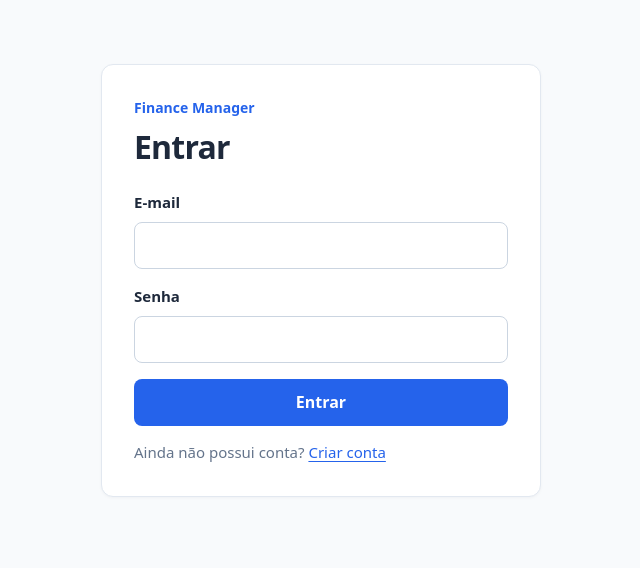
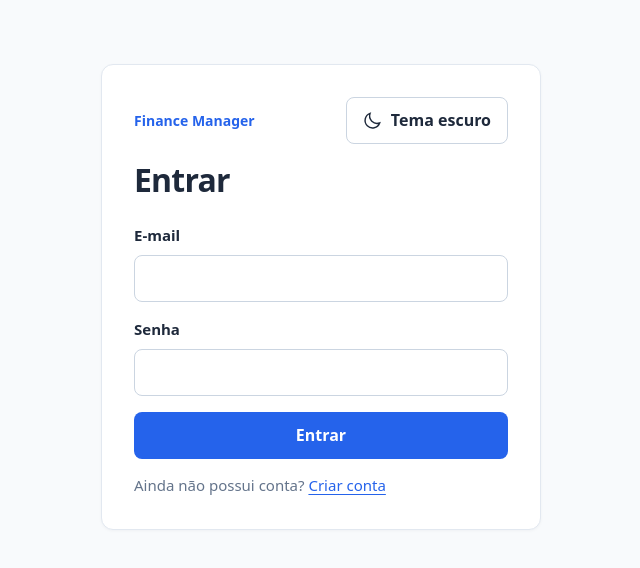
Before and after one commit to GabrielHDias/Finance_Manager, a Next.js app in the folder frontend/: page /login in a window 1280 px wide. Shown: the top 568 px of the page, without its empty margins (319-959 px from the left). Built offline with nearby package versions, Linux system fonts and the light colour scheme; no server answers.

Commit message:
feat(frontend): implement persistent dark mode with neutral surfaces

```diff
--- a/frontend/src/app/globals.css
+++ b/frontend/src/app/globals.css
@@ -224,7 +224,7 @@ button {
   border: 1px solid transparent;
   border-radius: var(--radius-control);
   background-color: var(--color-primary);
-  color: var(--color-surface);
+  color: var(--color-on-primary);
   font-weight: 600;
   cursor: pointer;
 }
@@ -246,7 +246,7 @@ button.button--secondary:hover:not(:disabled) {
 
 button.button--danger {
   background-color: var(--color-expense);
-  color: var(--color-surface);
+  color: var(--color-on-danger);
 }
 
 button.button--danger:hover:not(:disabled) {
@@ -690,3 +690,15 @@ button:disabled {
     padding: var(--space-6);
   }
 }
+
+/* Theme controls share the same behavior on public and authenticated pages. */
+.navigation-actions, .auth-heading { display: flex; align-items: center; flex-wrap: wrap; gap: var(--space-3); }
+.auth-heading { justify-content: space-between; margin-bottom: var(--space-4); }
+.auth-heading .auth-brand { margin: 0; }
+.theme-toggle { display: inline-flex; align-items: center; justify-content: center; gap: var(--space-2); flex-shrink: 0; }
+.theme-toggle svg { flex-shrink: 0; }
+.theme-toggle__sun { display: none; }
+:root[data-theme="dark"] .theme-toggle__sun { display: block; }
+:root[data-theme="dark"] .theme-toggle__moon { display: none; }
+body { transition: background-color 180ms ease, color 180ms ease; }
+@media (prefers-reduced-motion: reduce) { body { transition: none; } }
--- a/frontend/src/app/layout.tsx
+++ b/frontend/src/app/layout.tsx
@@ -1,5 +1,7 @@
 import type { Metadata } from "next";
 import "./globals.css";
+import { ThemeProvider } from "@/contexts/theme-context";
+import { themeInitializer } from "@/lib/theme";
 
 export const metadata: Metadata = {
   title: "Finance Manager",
@@ -8,8 +10,9 @@ export const metadata: Metadata = {
 
 export default function RootLayout({ children }: LayoutProps<"/">) {
   return (
-    <html lang="pt-BR">
-      <body>{children}</body>
+    <html lang="pt-BR" suppressHydrationWarning>
+      <head><script dangerouslySetInnerHTML={{ __html: themeInitializer }} /></head>
+      <body><ThemeProvider>{children}</ThemeProvider></body>
     </html>
   );
 }
--- a/frontend/src/app/login/page.tsx
+++ b/frontend/src/app/login/page.tsx
@@ -1,5 +1,6 @@
 "use client";
 
+import ThemeToggle from "@/components/theme-toggle";
 import { FormEvent, useState } from "react";
 import { useRouter } from "next/navigation";
 import { ApiError } from "@/lib/api-error";
@@ -45,7 +46,7 @@ export default function LoginPage() {
 
   return (
     <main className="auth-card">
-      <p className="auth-brand">Finance Manager</p>
+      <div className="auth-heading"><p className="auth-brand">Finance Manager</p><ThemeToggle /></div>
       <h1>Entrar</h1>
 
       <form onSubmit={handleSubmit}>
--- a/frontend/src/app/page.module.css
+++ b/frontend/src/app/page.module.css
@@ -31,7 +31,7 @@
   height: 36px;
   border-radius: var(--radius-control);
   background: var(--color-primary);
-  color: var(--color-surface);
+  color: var(--color-on-primary);
 }
 
 .navigation, .actions {
@@ -62,13 +62,13 @@
   border: 1px solid transparent;
   border-radius: var(--radius-control);
   background: var(--color-primary);
-  color: var(--color-surface);
+  color: var(--color-on-primary);
   font-weight: 600;
   text-align: center;
   text-decoration: none;
 }
 
-.primaryLink:hover { background: var(--color-primary-hover); color: var(--color-surface); }
+.primaryLink:hover { background: var(--color-primary-hover); color: var(--color-on-primary); }
 .main { padding: 0; }
 
 .hero {
--- a/frontend/src/app/page.tsx
+++ b/frontend/src/app/page.tsx
@@ -1,3 +1,4 @@
+import ThemeToggle from "@/components/theme-toggle";
 import Link from "next/link";
 import HomeSessionAction from "@/components/home-session-action";
 import styles from "./page.module.css";
@@ -27,6 +28,7 @@ export default function HomePage() {
         </Link>
         <nav className={styles.navigation} aria-label="Navegação principal">
           <a className={styles.navLink} href="#funcionalidades">Funcionalidades</a>
+          <ThemeToggle />
           <HomeSessionAction className={styles.primaryLink} />
         </nav>
       </header>
--- a/frontend/src/app/register/page.tsx
+++ b/frontend/src/app/register/page.tsx
@@ -1,5 +1,6 @@
 "use client";
 
+import ThemeToggle from "@/components/theme-toggle";
 import { FormEvent, useState } from "react";
 import { useRouter } from "next/navigation";
 import { ApiError } from "@/lib/api-error";
@@ -70,7 +71,7 @@ export default function RegisterPage() {
 
   return (
     <main className="auth-card">
-      <p className="auth-brand">Finance Manager</p>
+      <div className="auth-heading"><p className="auth-brand">Finance Manager</p><ThemeToggle /></div>
       <h1>Criar conta</h1>
 
       <form onSubmit={handleSubmit}>
--- a/frontend/src/components/app-navigation.tsx
+++ b/frontend/src/components/app-navigation.tsx
@@ -1,5 +1,6 @@
 "use client";
 
+import ThemeToggle from "@/components/theme-toggle";
 import Link from "next/link";
 import { usePathname, useRouter } from "next/navigation";
 import { removeAccessToken } from "@/lib/token-storage";
@@ -53,9 +54,10 @@ export default function AppNavigation() {
         </Link>
       </div>
 
+      <div className="navigation-actions"><ThemeToggle />
       <button className="button--secondary" type="button" onClick={handleLogout}>
         Sair
-      </button>
+      </button></div>
     </nav>
   );
 }
--- a/frontend/src/components/dashboard/expenses-by-category-chart.tsx
+++ b/frontend/src/components/dashboard/expenses-by-category-chart.tsx
@@ -5,7 +5,7 @@ import { formatCurrency } from "@/lib/formatters";
 import type { ExpenseByCategoryResponse } from "@/types/dashboard";
 import styles from "./expenses-by-category-chart.module.css";
 
-const colors = ["#2563eb", "#0f766e", "#7c3aed", "#b45309", "#be185d", "#475569", "#0369a1", "#4d7c0f"];
+const colors = Array.from({ length: 8 }, (_, index) => `var(--chart-${index})`);
 const percent = new Intl.NumberFormat("pt-BR", { style: "percent", maximumFractionDigits: 1 });
 
 export default function ExpensesByCategoryChart({ expenses }: { expenses: ExpenseByCategoryResponse[] }) {
@@ -25,8 +25,8 @@ export default function ExpensesByCategoryChart({ expenses }: { expenses: Expens
       <div className={styles.chart}>
         <ResponsiveContainer width="100%" height={280} minWidth={0}>
           <PieChart accessibilityLayer aria-label="Distribuição das despesas por categoria. Valores detalhados na lista a seguir.">
-            <Pie data={data} dataKey="cents" nameKey="categoryName" innerRadius="58%" outerRadius="88%" isAnimationActive={false} />
-            <Tooltip formatter={(value, name) => `${name}: ${formatCurrency(Number(value) / 100)} (${percent.format(Number(value) / totalCents)})`} />
+            <Pie data={data} dataKey="cents" nameKey="categoryName" innerRadius="58%" outerRadius="88%" stroke="var(--color-surface)" isAnimationActive={false} />
+            <Tooltip contentStyle={{ backgroundColor: "var(--color-surface)", borderColor: "var(--color-border)", color: "var(--color-text)", borderRadius: "var(--radius-control)" }} itemStyle={{ color: "var(--color-text)" }} formatter={(value) => `${formatCurrency(Number(value) / 100)} (${percent.format(Number(value) / totalCents)})`} />
           </PieChart>
         </ResponsiveContainer>
         <p className={styles.total}>Total de despesas <strong>{formatCurrency(totalCents / 100)}</strong></p>
--- /dev/null
+++ b/frontend/src/components/theme-toggle.tsx
@@ -0,0 +1,14 @@
+"use client";
+
+import { useTheme } from "@/contexts/theme-context";
+
+export default function ThemeToggle() {
+  const { theme, setTheme } = useTheme();
+  return (
+    <button className="button--secondary theme-toggle" type="button" aria-label="Tema escuro" aria-pressed={theme === "dark"} onClick={() => setTheme(theme === "dark" ? "light" : "dark")}>
+      <svg className="theme-toggle__sun" width="20" height="20" viewBox="0 0 24 24" fill="none" stroke="currentColor" strokeWidth="1.7" aria-hidden="true"><circle cx="12" cy="12" r="4" /><path d="M12 2v2m0 16v2M2 12h2m16 0h2M5 5l1.5 1.5m11 11L19 19M5 19l1.5-1.5m11-11L19 5" /></svg>
+      <svg className="theme-toggle__moon" width="20" height="20" viewBox="0 0 24 24" fill="none" stroke="currentColor" strokeWidth="1.7" aria-hidden="true"><path d="M20 15.5A9 9 0 0 1 8.5 4 9 9 0 1 0 20 15.5Z" /></svg>
+      <span>Tema escuro</span>
+    </button>
+  );
+}
--- /dev/null
+++ b/frontend/src/contexts/theme-context.tsx
@@ -0,0 +1,17 @@
+"use client";
+
+import { createContext, useContext, useSyncExternalStore } from "react";
+import { setTheme, subscribeTheme, themeSnapshot, serverThemeSnapshot, type Theme } from "@/lib/theme";
+
+const ThemeContext = createContext<{ theme: Theme | null; setTheme: typeof setTheme } | null>(null);
+
+export function ThemeProvider({ children }: { children: React.ReactNode }) {
+  const theme = useSyncExternalStore(subscribeTheme, themeSnapshot, serverThemeSnapshot);
+  return <ThemeContext.Provider value={{ theme, setTheme }}>{children}</ThemeContext.Provider>;
+}
+
+export function useTheme() {
+  const context = useContext(ThemeContext);
+  if (!context) throw new Error("ThemeProvider ausente.");
+  return context;
+}
--- /dev/null
+++ b/frontend/src/lib/theme.ts
@@ -0,0 +1,53 @@
+export type Theme = "light" | "dark";
+export const THEME_KEY = "finance-manager-theme";
+const CHANGE_EVENT = "finance-manager-theme-change";
+let manualSelection: Theme | null = null;
+
+export function isTheme(value: unknown): value is Theme {
+  return value === "light" || value === "dark";
+}
+
+export function readPreference(): Theme | null {
+  try {
+    const saved = window.localStorage.getItem(THEME_KEY);
+    return isTheme(saved) ? saved : null;
+  } catch {
+    return null;
+  }
+}
+
+export function setTheme(theme: Theme) {
+  manualSelection = theme;
+  document.documentElement.dataset.theme = theme;
+  try { window.localStorage.setItem(THEME_KEY, theme); } catch { /* Keep the choice for this session when storage is unavailable. */ }
+  window.dispatchEvent(new Event(CHANGE_EVENT));
+}
+
+export function themeSnapshot(): Theme {
+  return document.documentElement.dataset.theme === "dark" ? "dark" : "light";
+}
+
+export function serverThemeSnapshot(): null { return null; }
+
+export function subscribeTheme(notify: () => void) {
+  const media = window.matchMedia("(prefers-color-scheme: dark)");
+  const sync = () => {
+    document.documentElement.dataset.theme = manualSelection ?? readPreference() ?? (media.matches ? "dark" : "light");
+    notify();
+  };
+  const storage = (event: StorageEvent) => {
+    if (event.key === THEME_KEY || event.key === null) { manualSelection = null; sync(); }
+  };
+  sync();
+  media.addEventListener("change", sync);
+  window.addEventListener("storage", storage);
+  window.addEventListener(CHANGE_EVENT, notify);
+  return () => {
+    media.removeEventListener("change", sync);
+    window.removeEventListener("storage", storage);
+    window.removeEventListener(CHANGE_EVENT, notify);
+  };
+}
+
+// Static code only; no user data is interpolated into this pre-hydration script.
+export const themeInitializer = `(()=>{let t;try{t=localStorage.getItem("${THEME_KEY}")}catch{}document.documentElement.dataset.theme=t==="light"||t==="dark"?t:matchMedia("(prefers-color-scheme: dark)").matches?"dark":"light"})()`;
--- a/frontend/src/styles/tokens.css
+++ b/frontend/src/styles/tokens.css
@@ -1,4 +1,7 @@
 :root {
+  color-scheme: light;
+  --color-on-primary: #ffffff;
+  --color-on-danger: #ffffff;
   --color-primary: #2563eb;
   --color-primary-hover: #1d4ed8;
   --color-primary-soft: #eff6ff;
@@ -19,6 +22,15 @@
   --color-warning: #92400e;
   --color-focus: var(--color-primary);
 
+  --chart-0: #2563eb;
+  --chart-1: #0f766e;
+  --chart-2: #7c3aed;
+  --chart-3: #b45309;
+  --chart-4: #be185d;
+  --chart-5: #475569;
+  --chart-6: #0369a1;
+  --chart-7: #4d7c0f;
+
   --font-sans: system-ui, -apple-system, BlinkMacSystemFont, "Segoe UI", sans-serif;
   --radius-control: 0.5rem;
   --radius-card: 0.75rem;
@@ -31,3 +43,36 @@
   --space-12: 3rem;
   --shadow-card: 0 1px 3px rgb(15 23 42 / 0.04);
 }
+
+:root[data-theme="dark"] {
+  color-scheme: dark;
+  --color-background: #000000;
+  --color-surface: #181818;
+  --color-surface-hover: #262626;
+  --color-text: #f5f5f5;
+  --color-text-muted: #bfbfbf;
+  --color-border: #3d3d3d;
+  --color-border-strong: #737373;
+  --color-primary: #60a5fa;
+  --color-primary-hover: #93c5fd;
+  --color-primary-soft: #262626;
+  --color-on-primary: #111111;
+  --color-on-danger: #111111;
+  --color-income: #4ade80;
+  --color-expense: #f87171;
+  --color-expense-hover: #fca5a5;
+  --color-error-background: #3b202c;
+  --color-error-border: #9f4554;
+  --color-success-background: #15352b;
+  --color-success-border: #26754c;
+  --color-warning: #fbbf24;
+  --shadow-card: none;
+  --chart-0: #60a5fa;
+  --chart-1: #2dd4bf;
+  --chart-2: #a78bfa;
+  --chart-3: #fbbf24;
+  --chart-4: #f472b6;
+  --chart-5: #94a3b8;
+  --chart-6: #38bdf8;
+  --chart-7: #a3e635;
+}
```
Also changed, not shown: 1 other file (tests, documents, lock files or other folders).
